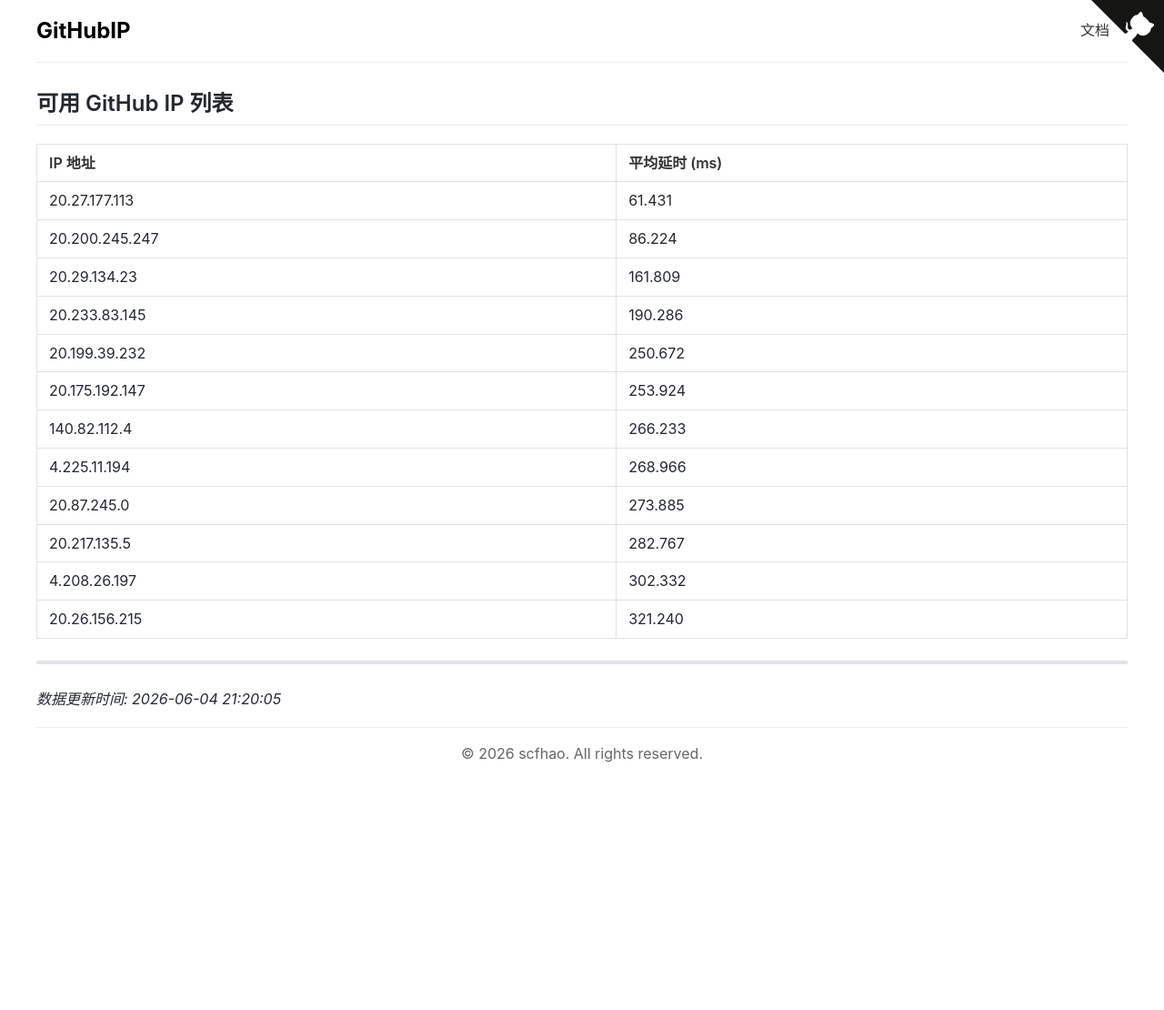
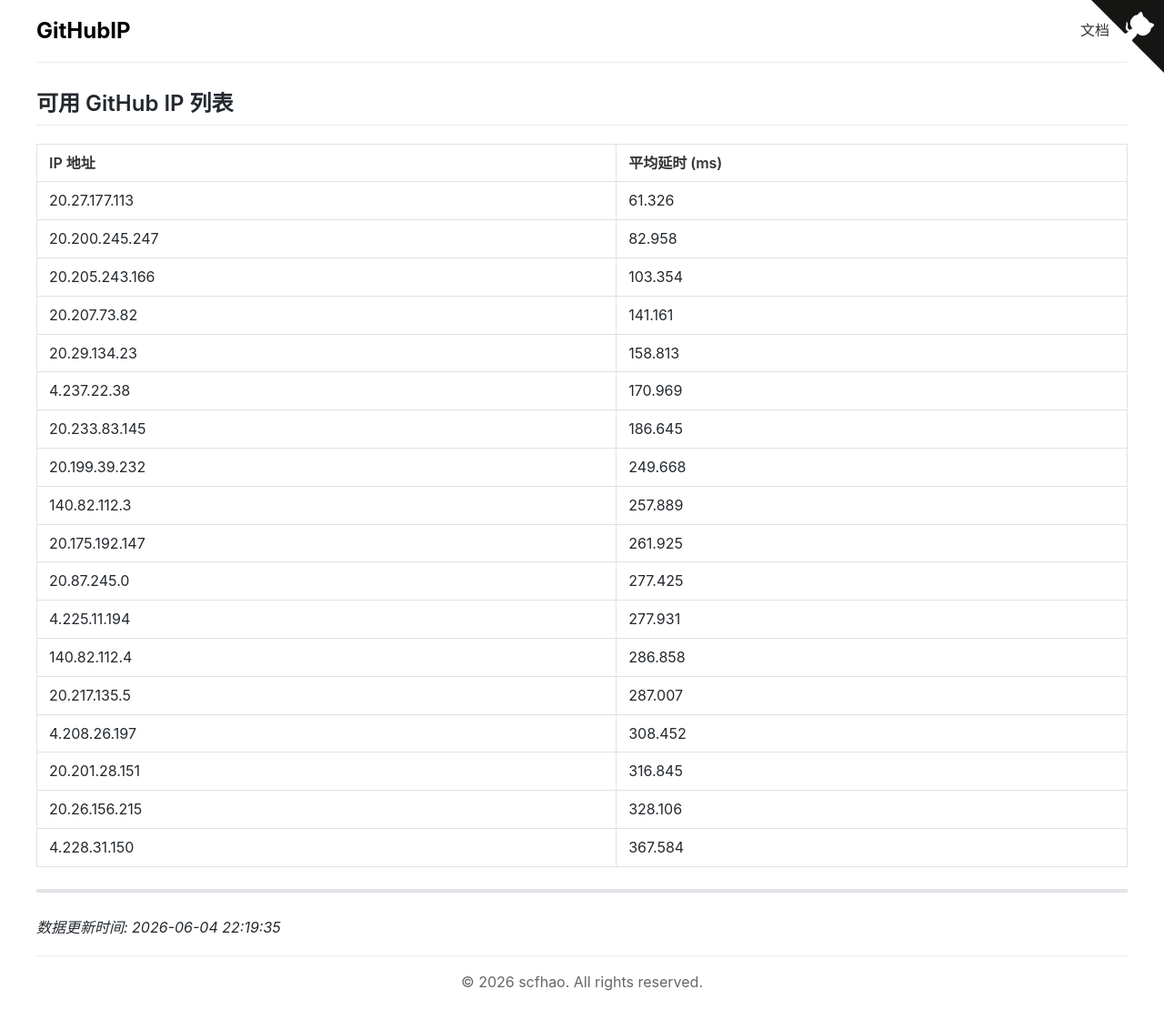
Before and after one commit to scfhao/GitHubIP, a Jekyll site: the page built from index.md, in a window 1280 px wide. Shown: the whole page at 91% size. Built offline with Jekyll 4.4.1, drawn with Linux system fonts in a browser that asks for light colours; before the commit the page ends 900 px from its top, so only the background shows below that.

Commit message:
自动脚本执行 - 2026-06-04 22:19:35

```diff
--- a/index.md
+++ b/index.md
@@ -1,26 +1,32 @@
 ---
 layout: home
 title: GitHub IP 列表
-date: 2026-06-04 21:20:05
+date: 2026-06-04 22:19:35
 ---
 
 ## 可用 GitHub IP 列表
 
 | IP 地址 | 平均延时 (ms) |
 |---------|--------------|
-| 20.27.177.113 | 61.431 |
-| 20.200.245.247 | 86.224 |
-| 20.29.134.23 | 161.809 |
-| 20.233.83.145 | 190.286 |
-| 20.199.39.232 | 250.672 |
-| 20.175.192.147 | 253.924 |
-| 140.82.112.4 | 266.233 |
-| 4.225.11.194 | 268.966 |
-| 20.87.245.0 | 273.885 |
-| 20.217.135.5 | 282.767 |
-| 4.208.26.197 | 302.332 |
-| 20.26.156.215 | 321.240 |
+| 20.27.177.113 | 61.326 |
+| 20.200.245.247 | 82.958 |
+| 20.205.243.166 | 103.354 |
+| 20.207.73.82 | 141.161 |
+| 20.29.134.23 | 158.813 |
+| 4.237.22.38 | 170.969 |
+| 20.233.83.145 | 186.645 |
+| 20.199.39.232 | 249.668 |
+| 140.82.112.3 | 257.889 |
+| 20.175.192.147 | 261.925 |
+| 20.87.245.0 | 277.425 |
+| 4.225.11.194 | 277.931 |
+| 140.82.112.4 | 286.858 |
+| 20.217.135.5 | 287.007 |
+| 4.208.26.197 | 308.452 |
+| 20.201.28.151 | 316.845 |
+| 20.26.156.215 | 328.106 |
+| 4.228.31.150 | 367.584 |
 
 ---
 
-*数据更新时间: 2026-06-04 21:20:05*
+*数据更新时间: 2026-06-04 22:19:35*
```
